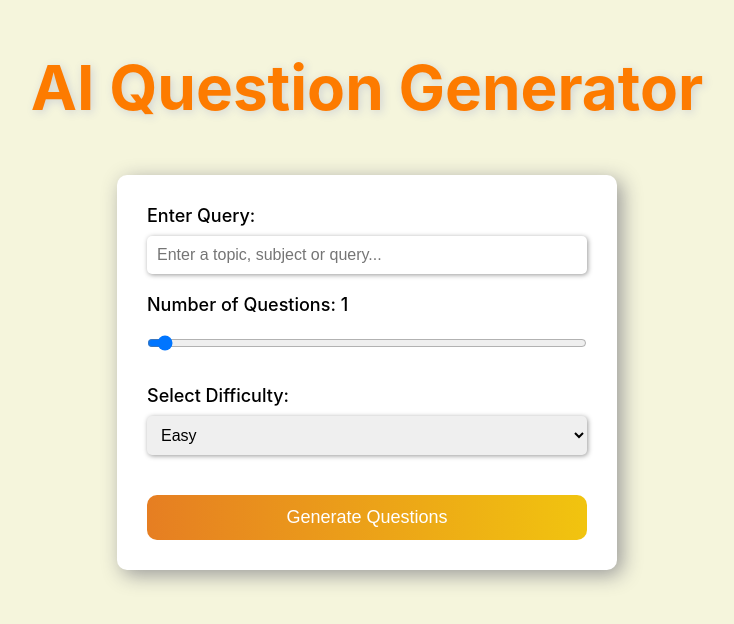
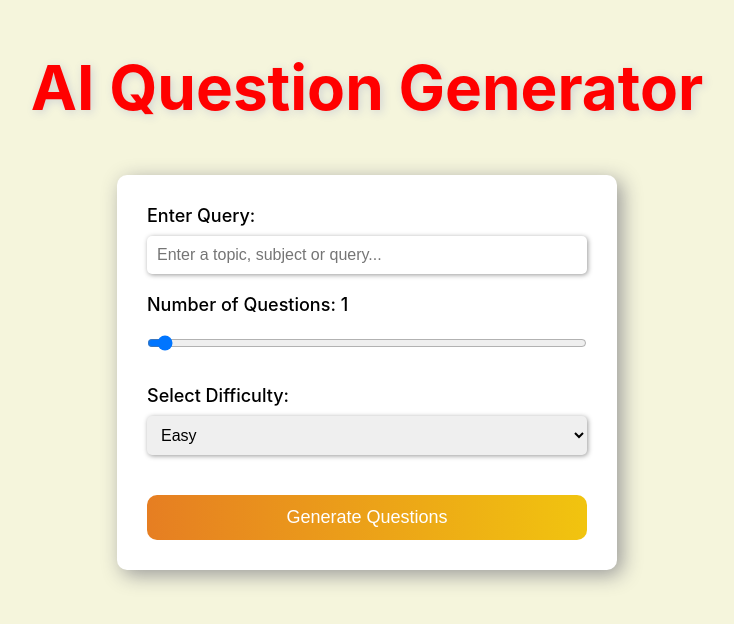
Before and after one commit to abhijeetsingh0401/AI_Question_Generator, a React (Vite) app: page / in a window 1280 px wide. Shown: the top 624 px of the page, without its empty margins (273-1007 px from the left). Built offline with nearby package versions, Linux system fonts and the light colour scheme.

Commit message:
Update App.css

```diff
--- a/src/App.css
+++ b/src/App.css
@@ -12,7 +12,7 @@
 .main-container > h1 {
   text-align: center;
   padding-top: 30px;
-  color: #fd7b00;
+  color: #ff0000;
   font-size: 62px;
   text-shadow: 2px 2px 10px #d0d3d4;
 }
```
